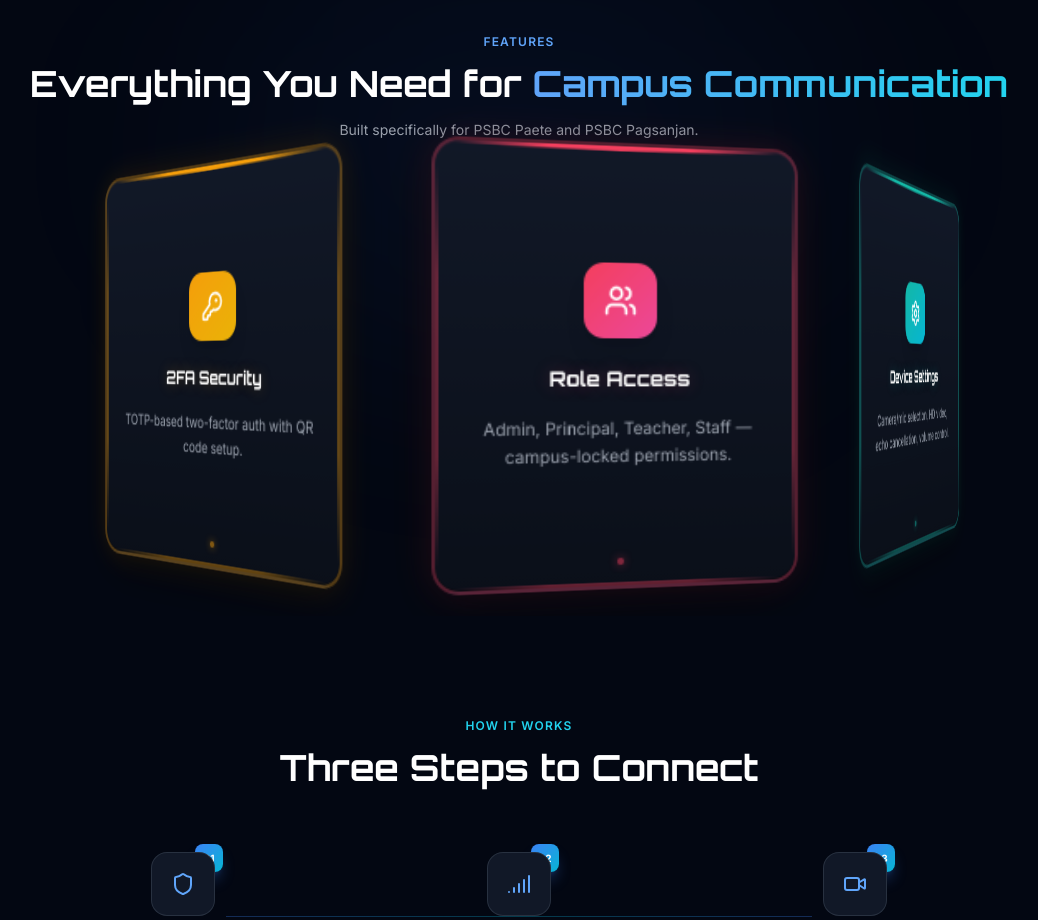
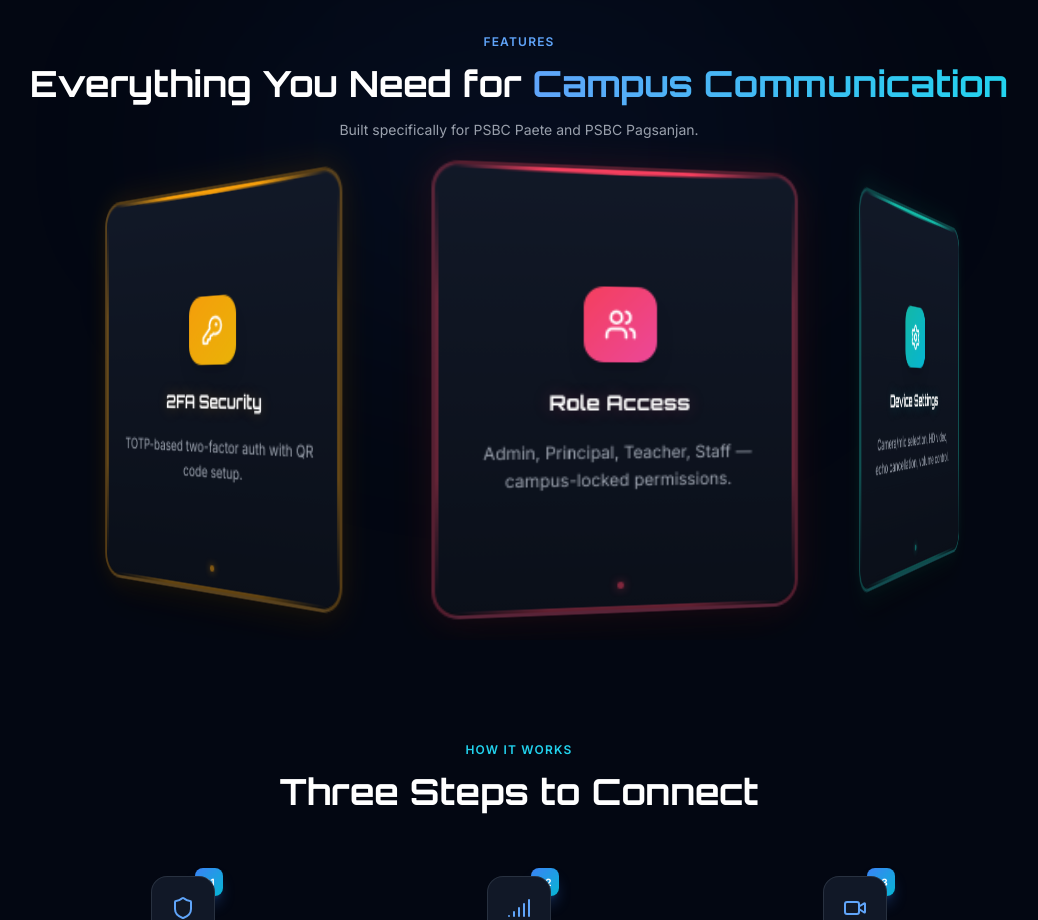
Before and after one commit to rjvtayam/here_to_there_psbc_laguna, a React (Vite) app in the folder frontend/: page / in a window 1280 px wide. Shown: the part 1320-2240 px from the top of the page, without its empty margins (121-1159 px from the left). Built offline with nearby package versions, Linux system fonts and the light colour scheme.

Commit message:
landing: increase description-to-carousel gap to mb-20

```diff
--- a/frontend/src/pages/LandingPage.tsx
+++ b/frontend/src/pages/LandingPage.tsx
@@ -383,7 +383,7 @@
               Campus Communication
             </span>
           </h2>
-          <p className="text-gray-400 max-w-xl mx-auto text-sm mb-14">
+          <p className="text-gray-400 max-w-xl mx-auto text-sm mb-20">
             Built specifically for PSBC Paete and PSBC Pagsanjan.
           </p>
         </div>
```
